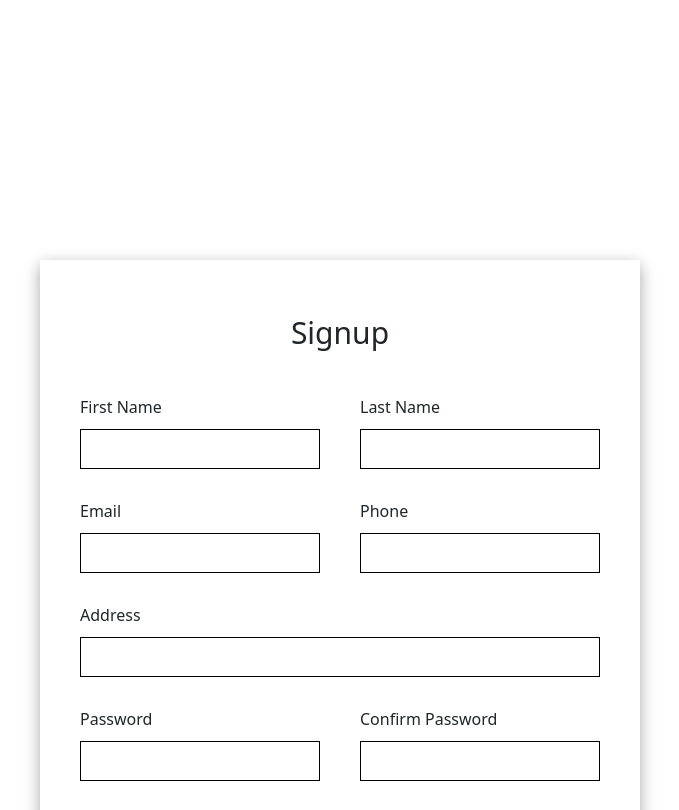
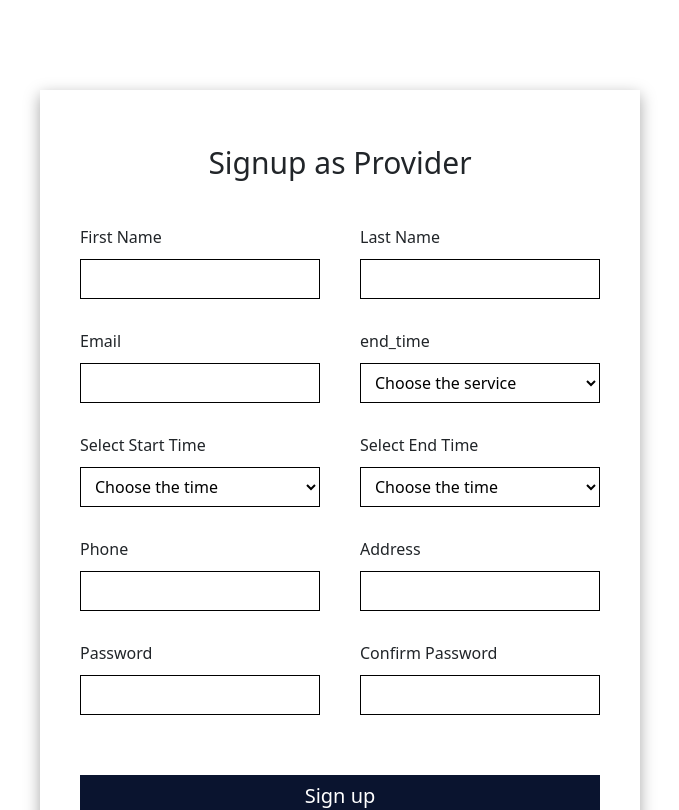
Before and after one commit to KhanjanMarthak/Snowdenfrontend, a React (Create React App) app: page /signup/vendor in a window 1280 px wide. Shown: the top 810 px of the page, without its empty margins (300-979 px from the left). Built offline with nearby package versions, Linux system fonts and the light colour scheme; what react-geocode would draw is missing.

Commit message:
added login

```diff
--- a/src/App.js
+++ b/src/App.js
@@ -1,19 +1,16 @@
-// import logo from './logo.svg';
-// import './App.css';
-// import { BrowserRouter, Routes, Route, Navigate } from "react-router-dom";
-// import PrivateRoute from './components/PrivateRoute';
-import Login from "./components/LoginPage";
-import HomePage from "./components/HomePage"
+import logo from './logo.svg';
+import './App.css';
+import { BrowserRouter, Routes, Route, Navigate } from "react-router-dom";
+import PrivateRoute from './components/PrivateRoute';
 import SignupConsumer from './components/SignupConsumer';
 import SignupProvider from './components/SignupProvider';
-// import LoginPage from "./components/LoginPage";
-// import HomePage from './components/HomePage';
+import LoginPage from "./components/LoginPage";
+import HomePage from './components/HomePage';
 
 function App() {
-  // const loggedIn=false;
   return (
     <div className="App">
-      {/* <BrowserRouter>
+      <BrowserRouter>
         <Routes>
           <Route path="/" element={<Navigate replace to="/home" />} />
           <Route
@@ -25,10 +22,18 @@ function App() {
             }
           />
           <Route
-            path="/signup"
+            path="/signup/user"
             element={
-              <PrivateRoute value={"/signup"}>
-                <Signup />
+              <PrivateRoute value={"/signup/user"}>
+                <SignupConsumer />
+              </PrivateRoute>
+            }
+          />
+          <Route
+            path="/signup/vendor"
+            element={
+              <PrivateRoute value={"/signup/vendor"}>
+                <SignupProvider />
               </PrivateRoute>
             }
           />
@@ -41,11 +46,11 @@ function App() {
             }
           />
         </Routes>
-      </BrowserRouter> */}
-      <SignupConsumer/>
+      </BrowserRouter>
+      {/* <SignupConsumer/>
       <SignupProvider />
       <Login />
-      <HomePage/>
+      <HomePage/> */}
     </div>
   );
 }
--- a/src/components/HomePage.css
+++ b/src/components/HomePage.css
@@ -6,10 +6,6 @@
   height: 70px;
   background-color: #f5f5f5;
   box-shadow: 0px 0px 10px #ccc;
-  /* position: fixed; */
-  /* top: 0; */
-  /* left: 0; */
-  /* z-index: 1; */
   padding: 20px;
 }
 .nav_mid_iteams {
@@ -36,7 +32,6 @@
 .signup_button button {
   position: relative;
   top: -80px;
-  background-color: #524f4f;
   padding: 10px 20px 10px 20px;
   border-radius: 20px;
   font-weight: 500;
@@ -54,8 +49,15 @@
   width: 70px;
 }
 .login_btn {
-  background-color: #524f4f;
+  background-color: #0A142F;
   color: white;
   font-weight: 400;
   font-size: large;
 }
+.nav-link {
+  cursor: pointer;
+}
+.btn-signup{
+  background-color: #0A142F;
+  color: white;
+}
--- a/src/components/HomePage.js
+++ b/src/components/HomePage.js
@@ -1,90 +1,61 @@
 import React from 'react';
 import './HomePage.css';
 import mainlogo from '../assets/sarathi.png';
+import {useNavigate} from "react-router-dom";
 import ParticlesConfig from '../config/ParticlesConfig';
 
 function Homepage() {
+        let navigate = useNavigate();
+        const loginHandler = () =>{
+          navigate('/login');
+        }
+        const signupHandlerVendor = () =>{
+            navigate('/signup/vendor');
+          }
+          const signupHandlerCustomer = () =>{
+            navigate('/signup/user');
+          }
     return (
         <div>
-            {/* <div className='nav_container'>
-                <div className='navbar-brand'> <img className='mainlogo' src={mainlogo} alt='sarthik' /> Sarthik</div>
-
-                <button class="navbar-toggler toggler-example" type="button" data-toggle="collapse" data-target="#navbarSupportedContent1"
-                    aria-controls="navbarSupportedContent1" aria-expanded="false" aria-label="Toggle navigation"><span class="dark-blue-text"><i
-                        class="fas fa-bars fa-1x"></i></span></button>
-                <div class="collapse navbar-collapse" id="navbarSupportedContent1">
-
-                    <div className='nav_mid_iteams'>
-                        <div className=''>HOME</div>
-                        <div>ABOUT</div>
-                        <div>TEAM</div>
-                        <div>SERVICES</div>
-                    </div>
-                </div>
-                <div><button className='btn btn-outline-dark login_btn'>LOGIN</button></div>
-            </div> */}
-
-            {/* navagation start */}
-            {/* <ParticlesConfig /> */}
-            <nav class="navbar navbar-expand-lg navbar-light bg-light">
-                <span class="navbar-brand"><img className='mainlogo' src={mainlogo} alt='sarthik' /> Sarthik</span>
-
-                <div class="form-inline my-2 my-lg-0">
-                    <button class="btn btn-outline-success my-2 my-sm-0 my_btn1" type="submit">LOGIN</button>
-                </div>
-                <button class="navbar-toggler" type="button" data-toggle="collapse" data-target="#navbarSupportedContent" aria-controls="navbarSupportedContent" aria-expanded="false" aria-label="Toggle navigation">
-                    <span class="navbar-toggler-icon"></span>
+            <nav className="navbar navbar-expand-lg navbar-light bg-light">
+                <span className="navbar-brand"><img className='mainlogo' src={mainlogo} alt='sarthik' /> Sarthik</span>
+                <button className="navbar-toggler" type="button" data-toggle="collapse" data-target="#navbarSupportedContent" aria-controls="navbarSupportedContent" aria-expanded="false" aria-label="Toggle navigation">
+                    <span className="navbar-toggler-icon"></span>
                 </button>
-
-                <div class="collapse navbar-collapse justify-content-between" id="navbarSupportedContent">
+                <div className="collapse navbar-collapse justify-content-between" id="navbarSupportedContent">
                     <div><span></span></div>
                     <div>
-                        <ul class="navbar-nav mr-auto justid">
-                            <li class="nav-item active">
-                                <span class="nav-link">HOME</span>
+                        <ul className="navbar-nav mr-auto justid">
+                            <li className="nav-item active">
+                                <span className="nav-link">HOME</span>
                             </li>
-                            <li class="nav-item active">
-                                <span class="nav-link">ABOUT</span>
+                            <li className="nav-item active">
+                                <span className="nav-link">ABOUT</span>
                             </li>
-                            <li class="nav-item active">
-                                <span class="nav-link">TEAM</span>
+                            <li className="nav-item active">
+                                <span className="nav-link">TEAM</span>
                             </li>
-                            <li class="nav-item active">
-                                <span class="nav-link">SERVICES</span>
+                            <li className="nav-item active">
+                                <span className="nav-link">SERVICES</span>
                             </li>
-
                         </ul>
                     </div>
-                    <div class="form-inline my-2 my-lg-0">
-                        <button class="btn btn-outline-success my-2 my-sm-0 my_btn" type="submit">LOGIN</button>
+                    <div className="form-inline my-2 my-lg-0">
+                        <button className='btn-signup' type="submit" onClick={loginHandler}>LOGIN</button>
                     </div>
                 </div>
             </nav>
-            {/* navagation stop */}
-
             <div>
-
             </div>
             <div>
                 <div className='map_container'>
-                    {/* <ParticlesConfig id="tsparticles" /> */}
+                     {/* <ParticlesConfig id="tsparticles" />  */}
                 </div>
                 <div className='signup_button'>
-                    <button className='btn-secondary text-light btn-outline-dark'>SIGN UP As Vendor</button>
-                    <button className='btn-secondary text-light btn-outline-dark'>SIGN UP As Customer</button>
+                    <button className='btn-signup' onClick={signupHandlerVendor}>SIGN UP As Vendor</button>
+                    <button className='btn-signup' onClick={signupHandlerCustomer}>SIGN UP As Customer</button>
                 </div>
 
-            </div>
-
-            <div className='nav_container'>
-                <div className='navbar-brand'> <img className='mainlogo' src={mainlogo} alt='sarthik' /> Sarthik</div>
-                <div className='nav_mid_iteams'>
-                    <div className=''>HOME</div>
-                    <div>ABOUT</div>
-                    <div>TEAM</div>
-                    <div>SERVICES</div>
-                </div>
-                <div><button className='btn btn-outline-dark login_btn'>LOGIN</button></div>
             </div>
         </div>
     )
--- a/src/components/LoginPage.css
+++ b/src/components/LoginPage.css
@@ -1,5 +1,5 @@
 .form-container{
-    margin:260px auto;
+    margin:225px auto;
     padding: 20px 40px;
     width: 400px;
     box-shadow: rgba(0, 0, 0, 0.35) 0px 5px 15px;
@@ -10,12 +10,12 @@
     margin-bottom:40px;
     margin-top: 30px;
 }
-input{
+input,select{
     background-color:white ;
     padding:7px 10px;
     border:1px solid black;
 }
-input:focus{
+input:focus,.select:focus{
     outline:none;
 }
 .flex-container{
@@ -39,5 +39,8 @@ button {
 }
 .error {
     color:red;
-    margin:0px;
+    text-align: left;
 }
+label{
+    text-align: left;
+}
--- a/src/components/LoginPage.js
+++ b/src/components/LoginPage.js
@@ -1,8 +1,16 @@
 import { useFormik } from "formik";
 import * as Yup from "yup";
-import "./LoginPage.css"
+import "./LoginPage.css";
+import {useNavigate} from "react-router-dom";
+import { useState } from "react";
+
+
 
 const LoginPage = () => {
+    // let logged_in = false;
+
+    const [responseData, setResponseData] = useState({});
+
     const formik = useFormik({
         initialValues: {
             email: "",
@@ -14,10 +22,27 @@ const LoginPage = () => {
         }),
         onSubmit:(values,{setSubmitting}) => {
             setSubmitting(false);
-            console.log(values)
             formik.resetForm();
+            const requestOptions = {
+                method: 'POST',
+                headers: { 'Content-Type': 'application/json' },
+                body: JSON.stringify({consumer:values})
+            };
+            fetch('https://8062-14-99-102-226.ngrok.io/login', requestOptions)
+                .then(response => response.json())
+                .then(
+                    data => {
+                        console.log(data);
+                        setResponseData(JSON.stringify(data));
+                        console.log(responseData);
+                    });
         },
         });
+
+        let navigate = useNavigate();
+        const loginHandler = () =>{
+          navigate('/login');
+        }
     return (
         <div className="form-container">
             <div className="heading">Login</div>
@@ -37,7 +62,7 @@ const LoginPage = () => {
                     <p className="error">{formik.errors.password}</p>
                     ) : null}
                 </div>
-                <button type="submit">Login</button>
+                <button type="submit" onClick={loginHandler}>Login</button>
             </form>
         </div>
     )
--- a/src/components/PrivateRoute.js
+++ b/src/components/PrivateRoute.js
@@ -1,24 +1,24 @@
-// import { Navigate } from "react-router";
-// import LoginPage from "./LoginPage";
-// function PrivateRoute({
-//   children,
-//   value
-// }) {
-//   const loggedIn = false;
-//   if (!loggedIn) {
-//     if(!value==="/login"){
-//       return <Navigate replace to="/login" />;
-//     }else{
-//       return children;
-//     }
-//   } else {
-//       if(value==="/login"){
-//         console.log("login");
-//         return <Navigate replace to="/home" />;
-//       }else{
-//         return children;
-//       }
-//   }
-// }
+import { Navigate } from "react-router";
+import LoginPage from "./LoginPage";
+function PrivateRoute({
+  children,
+  value
+}) {
+  const loggedIn = false;
+  if (!loggedIn) {
+    if(!value==="/login"){
+      return <Navigate replace to="/login" />;
+    }else{
+      return children;
+    }
+  } else {
+      if(value==="/login"){
+        console.log("login");
+        return <Navigate replace to="/home" />;
+      }else{
+        return children;
+      }
+  }
+}
 
-// export default PrivateRoute;
+export default PrivateRoute;
--- a/src/components/Signup.css
+++ b/src/components/Signup.css
@@ -1,5 +1,10 @@
-.form-container.signup {
+.form-container.signup-consumer{
     width:600px;
+    margin:140px auto;
+}
+.form-container.signup-provider{
+    width:600px;
+    margin:90px auto;
 }
 .flex-container-row{
     display:flex;
--- a/src/components/SignupConsumer.js
+++ b/src/components/SignupConsumer.js
@@ -58,8 +58,8 @@ const SignupConsumer = () => {
 
   return (
     <>
-      <div className="form-container signup">
-        <div className="heading">Signup</div>
+      <div className="form-container signup-consumer">
+        <div className="heading">Signup as Consumer</div>
         <form onSubmit={formik.handleSubmit} className="flex-container form">
           <div className="flex-container-row">
             <div className="flex-container input-container">
--- a/src/components/SignupProvider.js
+++ b/src/components/SignupProvider.js
@@ -11,11 +11,13 @@ const SignupProvider = () => {
     const formik = useFormik({
         initialValues: {
           first_name: "",
-            last_name: "",
+          last_name:"",
           email: "",
           services: "",
+          start_time:"",
+          end_time:"",
           phone: "",
-            address: "",
+          address:"",
           password: "",
           cpassword: "",
         },
@@ -26,6 +28,8 @@ const SignupProvider = () => {
             .required("Last name is required!"),
           email: Yup.string().email("Invalid email!").required("Email is required!"),
           services: Yup.string().required("Please select service!"),
+          start_time: Yup.string().required("Please select start time!"),
+          end_time: Yup.string().required("Please select end time!"),
           phone: Yup.string()
             .matches(phoneRegExp, "Phone number is not valid!")
             .required("Phone number is required!"),
@@ -47,7 +51,7 @@ const SignupProvider = () => {
               const requestOptions = {
                 method: 'POST',
                 headers: { 'Content-Type': 'application/json' },
-                        body: JSON.stringify({ consumer: values })
+                body: JSON.stringify({consumer: values})
             };
               fetch('', requestOptions)
                   .then(response => response.json())
@@ -58,22 +62,22 @@ const SignupProvider = () => {
         },
       });
 
-    return (
+    return(
       <>
-            <div className="form-container signup">
-                <div className="heading">Signup</div>
+        <div className="form-container signup-provider">
+            <div className="heading">Signup as Provider</div>
             <form onSubmit={formik.handleSubmit} className="flex-container form">
             <div className="flex-container-row">
                 <div className="flex-container input-container">
                     <label htmlFor="first_name">First Name</label>
-                            <input type="text" name="first_name" className="input" {...formik.getFieldProps("first_name")} />
+                    <input type="text" name="first_name" className="input" {...formik.getFieldProps("first_name")}/>
                     {formik.touched.first_name && formik.errors.first_name ? (
                         <p className="error">{formik.errors.first_name}</p>
                         ) : null}
                 </div>
                 <div className="flex-container input-container">
                     <label htmlFor="last_name">Last Name</label>
-                            <input type="text" name="last_name" className="input" {...formik.getFieldProps("last_name")} />
+                    <input type="text" name="last_name" className="input" {...formik.getFieldProps("last_name")}/>
                     {formik.touched.last_name && formik.errors.last_name ? (
                         <p className="error">{formik.errors.last_name}</p>
                         ) : null}
@@ -82,23 +86,57 @@ const SignupProvider = () => {
               <div className="flex-container-row">
                 <div className="flex-container input-container">
                     <label htmlFor="email">Email</label>
-                            <input type="text" name="email" className="input" {...formik.getFieldProps("email")} />
+                    <input type="text" name="email" className="input" {...formik.getFieldProps("email")}/>
                     {formik.touched.email && formik.errors.email ? (
                         <p className="error">{formik.errors.email}</p>
                         ) : null}
                 </div>
                 <div className="flex-container input-container">
-                            <label htmlFor="services">Services</label>
-                            <select {...formik.getFieldProps("services")}>
+                <label htmlFor="end_time">end_time</label>
+                    <select {...formik.getFieldProps("end_time")}>
                         <option>Choose the service</option>
                         <option>Electrician</option>
                         <option>Barber</option>
-                                <option>Food services</option>
+                        <option>Food end_time</option>
                         <option>General/Provision</option>
                         <option>Medical</option>
                         <option>Plumber</option>
                         <option>Cobbler</option>
                       <option>Cable</option>
+                    </select>
+                    {formik.touched.end_time && formik.errors.end_time ? (
+                        <p className="error">{formik.errors.end_time}</p>
+                        ) : null}
+                </div>
+              </div>
+              <div className="flex-container-row">
+                <div className="flex-container input-container">
+                  <label htmlFor="start_time">Select Start Time</label>
+                      <select {...formik.getFieldProps("start_time")}>
+                          <option>Choose the time</option>
+                          <option>09:00 AM</option>
+                          <option>09:30 AM</option>
+                          <option>10:00 AM</option>
+                          <option>10:30 AM</option>
+                          <option>11:00 AM</option>
+                          <option>11:30 AM</option>
+                          <option>12:00 AM</option>
+                      </select>
+                      {formik.touched.start_time && formik.errors.start_time ? (
+                          <p className="error">{formik.errors.start_time}</p>
+                          ) : null}
+                  </div>
+                  <div className="flex-container input-container">
+                  <label htmlFor="services">Select End Time</label>
+                      <select {...formik.getFieldProps("services")}>
+                          <option>Choose the time</option>
+                          <option>05:00 PM</option>
+                          <option>05:30 PM</option>
+                          <option>06:00 PM</option>
+                          <option>06:30 PM</option>
+                          <option>07:00 PM</option>
+                          <option>07:30 PM</option>
+                          <option>08:00 PM</option>
                       </select>
                       {formik.touched.services && formik.errors.services ? (
                           <p className="error">{formik.errors.services}</p>
@@ -108,14 +146,14 @@ const SignupProvider = () => {
               <div className="flex-container-row">
                 <div className="flex-container input-container">
                     <label htmlFor="phone">Phone</label>
-                            <input type="text" name="phone" className="input" {...formik.getFieldProps("phone")} />
+                    <input type="text" name="phone" className="input" {...formik.getFieldProps("phone")}/>
                     {formik.touched.phone && formik.errors.phone ? (
                         <p className="error">{formik.errors.phone}</p>
                         ) : null}
                 </div>
                 <div className="flex-container input-container">
                     <label htmlFor="address">Address</label>
-                            <input type="text" name="address" className="input" {...formik.getFieldProps("address")} />
+                    <input type="text" name="address" className="input" {...formik.getFieldProps("address")}/>
                     {formik.touched.address && formik.errors.address ? (
                         <p className="error">{formik.errors.address}</p>
                         ) : null}
@@ -124,14 +162,14 @@ const SignupProvider = () => {
               <div className="flex-container-row">
                 <div className="flex-container input-container">
                     <label htmlFor="password">Password</label>
-                            <input type="password" name="password" className="input" {...formik.getFieldProps("password")} />
+                    <input type="password" name="password" className="input" {...formik.getFieldProps("password")}/>
                     {formik.touched.password && formik.errors.password ? (
                         <p className="error">{formik.errors.password}</p>
                         ) : null}
                 </div>
                 <div className="flex-container input-container">
                     <label htmlFor="cpassword">Confirm Password</label>
-                            <input type="password" name="cpassword" className="input" {...formik.getFieldProps("cpassword")} />
+                    <input type="password" name="cpassword" className="input" {...formik.getFieldProps("cpassword")}/>
                     {formik.touched.cpassword && formik.errors.cpassword ? (
                         <p className="error">{formik.errors.cpassword}</p>
                         ) : null}
```
Lines whose indentation alone changed are shown as unchanged.
